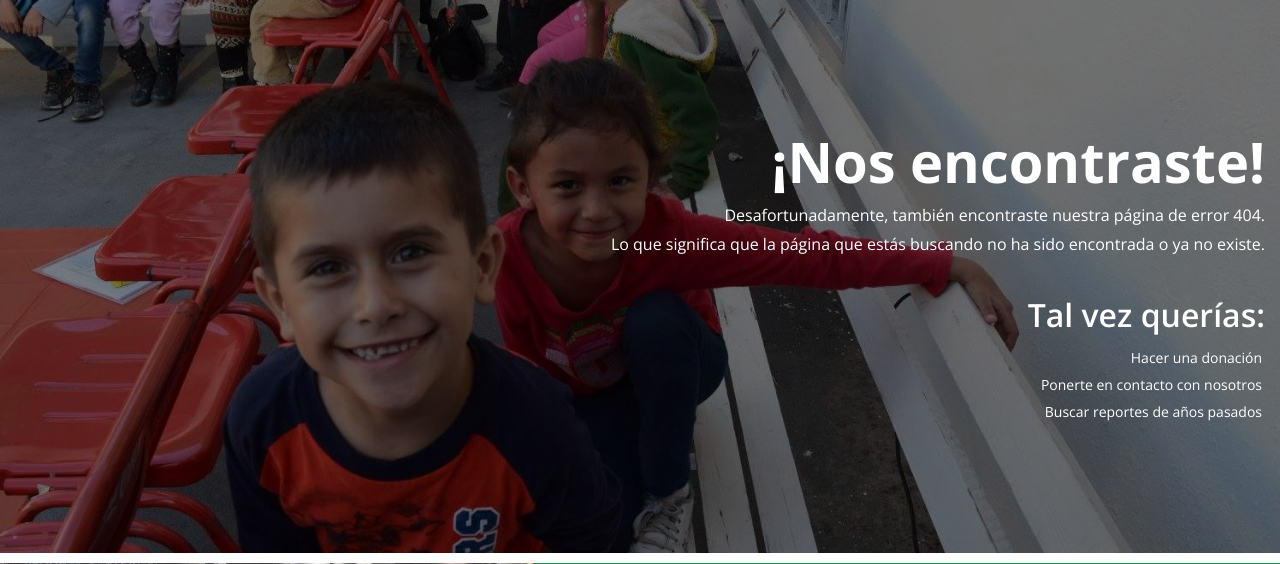
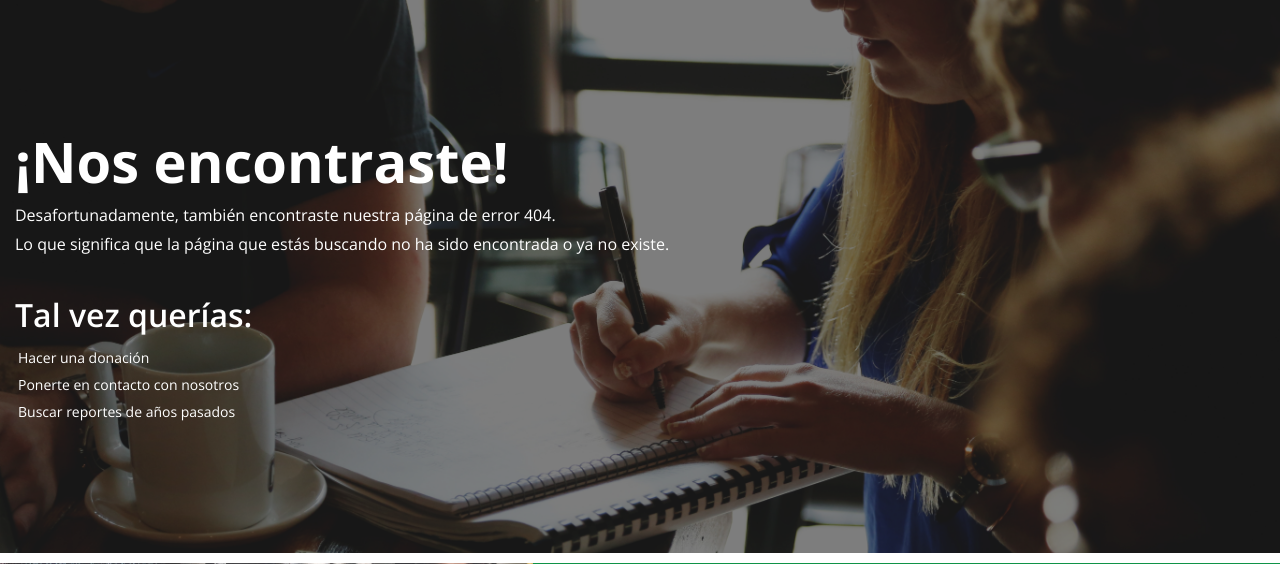
Before and after one commit to melytc/cadhac, a PHP site: page /error404.php in a window 1280 px wide. Shown: the part 205-769 px from the top of the page. Run offline with PHP 8.4, Linux system fonts and the light colour scheme; style sheets or scripts are compiled from the project's sources.

Commit message:
Changed error 404 image

```diff
--- a/src/error404.php
+++ b/src/error404.php
@@ -2,22 +2,22 @@
 
 <div class="error content">
 	<section class="banner img-bg bg-black-alpha" data-bg="img/error404.jpg">
-		<div class="container text-right">
-			<h1 class="white text-right">¡Nos encontraste!</h1>
-			<p class="white text-right">Desafortunadamente, tambi&eacute;n encontraste nuestra p&aacute;gina de error 404.</p>
-			<p class="white text-right">Lo que significa que la p&aacute;gina que est&aacute;s buscando no ha sido encontrada o ya no existe.</ph3>
+		<div class="container ">
+			<h1 class="white ">¡Nos encontraste!</h1>
+			<p class="white ">Desafortunadamente, tambi&eacute;n encontraste nuestra p&aacute;gina de error 404.</p>
+			<p class="white ">Lo que significa que la p&aacute;gina que est&aacute;s buscando no ha sido encontrada o ya no existe.</ph3>
 		</div>
 		<div class="container help">
-			<h2 class="white text-right">Tal vez quer&iacute;as:</h2>
+			<h2 class="white ">Tal vez quer&iacute;as:</h2>
 			<ul class="nav flex-column">
 				<li class="nav-item">
-					<a class="nav-link text-right" href="#">Hacer una donaci&oacute;n</a>
+					<a class="nav-link " href="#">Hacer una donaci&oacute;n</a>
 				</li>
 				<li class="nav-item">
-					<a class="nav-link text-right" href="#">Ponerte en contacto con nosotros</a>
+					<a class="nav-link " href="#">Ponerte en contacto con nosotros</a>
 				</li>
 				<li class="nav-item">
-					<a class="nav-link text-right" href="#">Buscar reportes de a&ntilde;os pasados</a>
+					<a class="nav-link " href="#">Buscar reportes de a&ntilde;os pasados</a>
 				</li>
 			</ul>
 		</div>
```
Also changed, not shown: src/img/error404.jpg.
